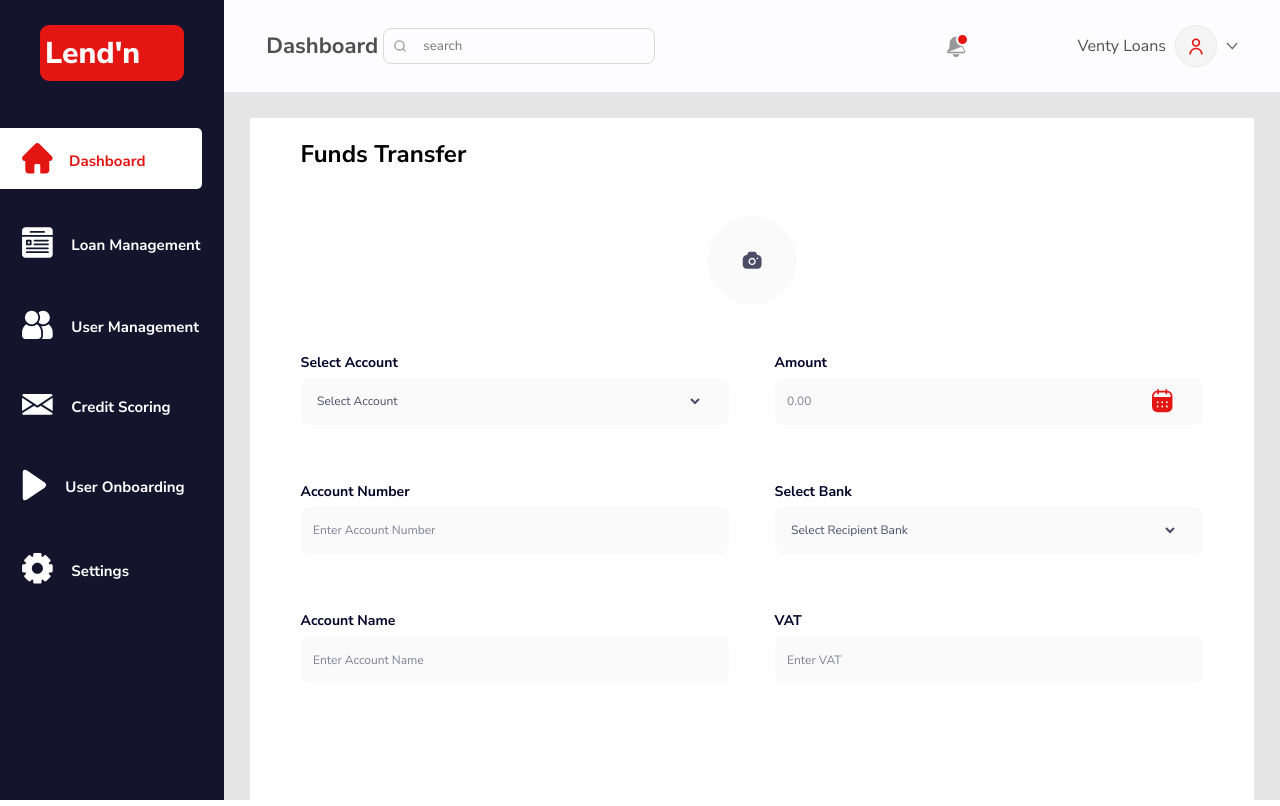
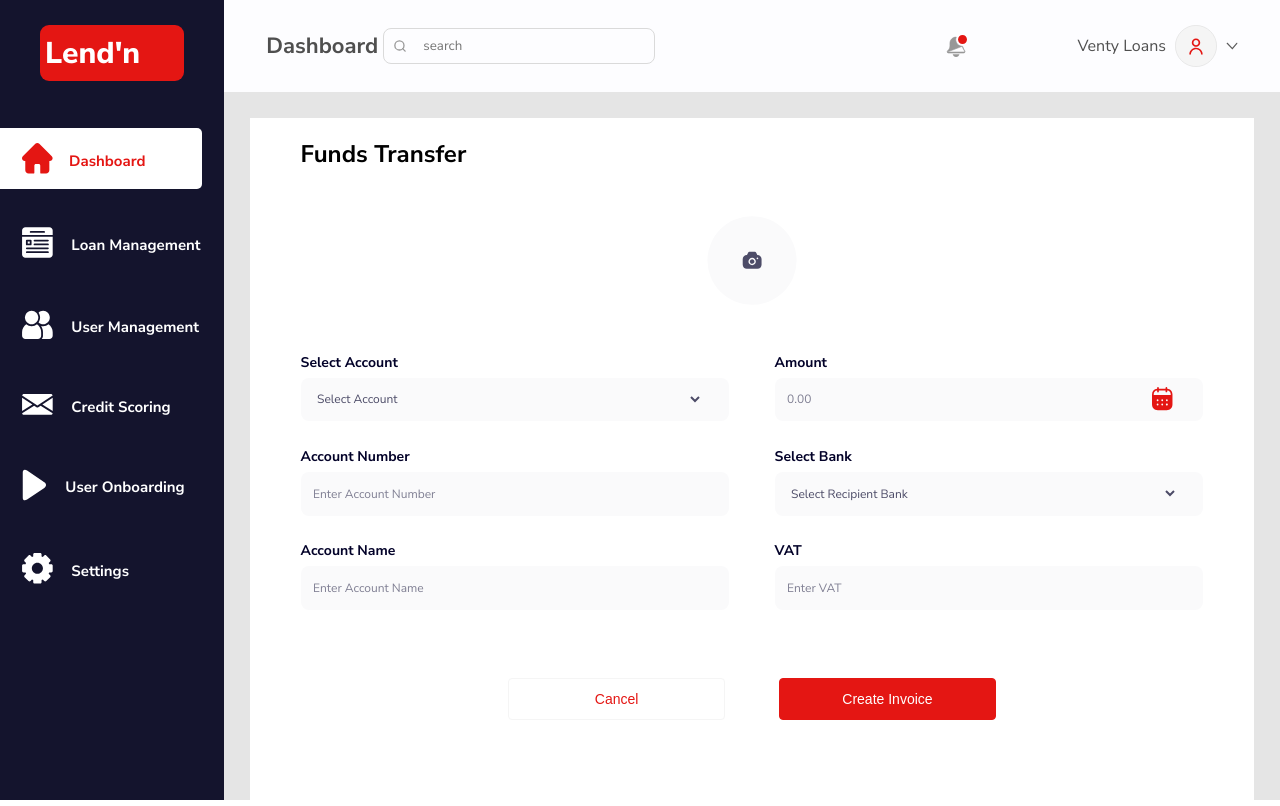
Before and after one commit to chemazu/advansio, a Vue app: page /dashboard in a window 1280 px wide. Built offline with nearby package versions, Linux system fonts and the light colour scheme.

Commit message:
addition of button

```diff
--- a/src/App.vue
+++ b/src/App.vue
@@ -8,11 +8,14 @@
   margin: 0;
   box-sizing: border-box;
   font-family: "Nunito Sans", sans-serif;
+  overflow: visible;
 }
 #app {
   -webkit-font-smoothing: antialiased;
   -moz-osx-font-smoothing: grayscale;
   height: 100vh;
+  overflow: hidden;
+
 }
 
 nav {
--- a/src/components/ButtonComponent.vue
+++ b/src/components/ButtonComponent.vue
@@ -24,7 +24,6 @@ button {
   border: 0px;
   min-width: 72px;
   min-width: fit-content;
-  font-weight: 600;
   font-family: "Montserrat", sans-serif;
 }
 .cancel {
@@ -37,8 +36,10 @@ button {
   color: #fff;
 }
 .pry {
-  background: #555658;
-  color: #fff;
+  background: #fff;
+  border: 1px solid #f5f5f5;
+
+  color: #e41613;
   &:hover {
     cursor: pointer;
   }
@@ -52,7 +53,9 @@ button {
   }
 }
 .sec {
-  background-color: transparent;
-  border: 1px solid #b7bcc3;
+  background-color: #e41613;
+  border: 1px solid #e41613;
+  color: #fff;
+
 }
 </style>
--- a/src/views/DashboardView.vue
+++ b/src/views/DashboardView.vue
@@ -143,9 +143,16 @@
                   </div>
                 </div>
               </div>
+              <div class="button-wrapper">
+          <ButtonComponent title="Cancel" className="pry"/>
+          <ButtonComponent title="Create Invoice" className="sec"/>
+
+        </div>
             </form>
+
           </div>
         </div>
+
       </div>
       <!-- <div class="dashboard-body">
         <div class="top">
@@ -627,12 +634,13 @@
                 align-items: center;
                 select,
                 input {
+                  // overflow: visible;
                   border: 0;
                   padding: 2px 5px;
                   padding-left: 7.5px;
                   background: transparent;
                   width: 95%;
-                  height: 2rem;
+                  height: 1.8rem;
                   font-weight: 400;
                   font-size: 12px;
                   line-height: 16px;
@@ -664,6 +672,17 @@
               }
             }
           }
+          .button-wrapper{
+            display: flex;
+            justify-content: space-around;
+            padding: 0 20%;
+            padding-top:5% ;
+
+            button{
+              width: 40%;
+              padding:10px 15px ;
+            }
+          }
         }
       }
     }
@@ -685,6 +704,7 @@
 </style>
 
 <script>
+import ButtonComponent from '@/components/ButtonComponent.vue';
 // import Pie from "../components/PieChart.vue";
 // import LineChart from "../components/LineChart.vue";
 export default {
@@ -695,8 +715,7 @@ export default {
     };
   },
   components: {
-    // Pie,
-    // LineChart,
-  },
+    ButtonComponent
+},
 };
 </script>
```
